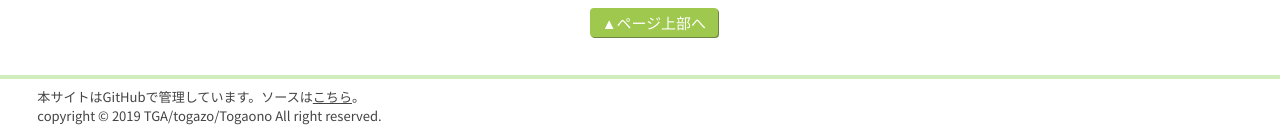
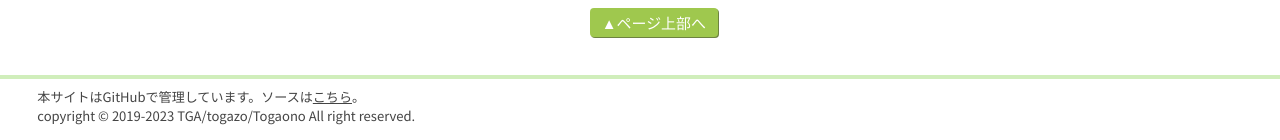
Before and after one commit to togazo/tga-study, a Jekyll site: the page built from index.html, in a window 1280 px wide and 900 px high, scrolled down 2598 px. Shown: the part 757-897 px from the top of the window. Built offline with Jekyll 4.4.1, drawn with Linux system fonts in a browser that asks for light colours.

Commit message:
Update footer.html

```diff
--- a/_includes/footer.html
+++ b/_includes/footer.html
@@ -1,4 +1,4 @@
 <!-- mainbody-footer -->
 <p class="footer-note">本サイトはGitHubで管理しています。ソースは<a href="https://github.com/togazo/tga-study">こちら</a>。</p>
-<p class="copyright">copyright &copy; 2019 TGA/togazo/Togaono All right reserved.</p>
+<p class="copyright">copyright &copy; 2019-2023 TGA/togazo/Togaono All right reserved.</p>
 <!-- //mainbody-footer -->
```
